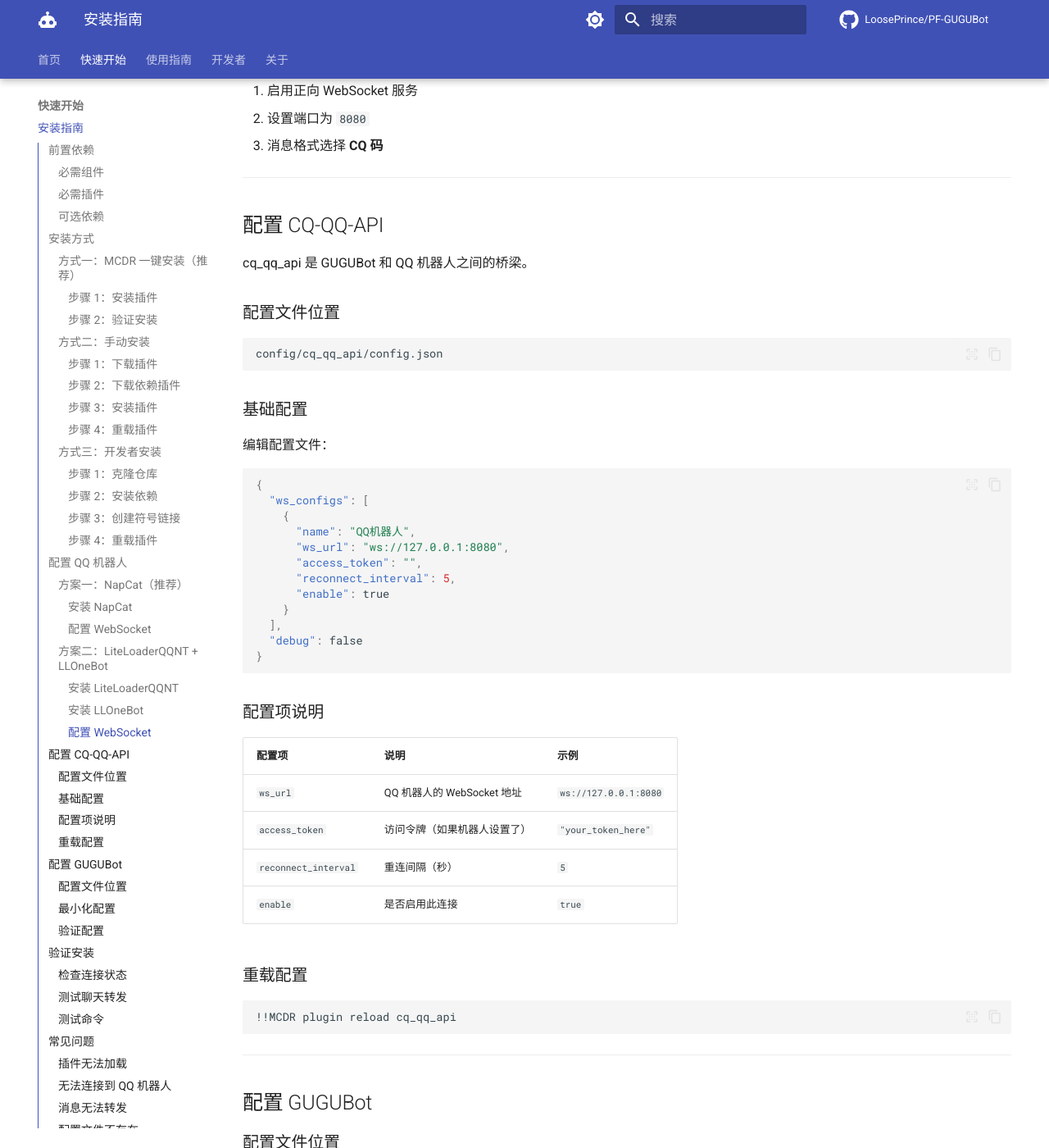
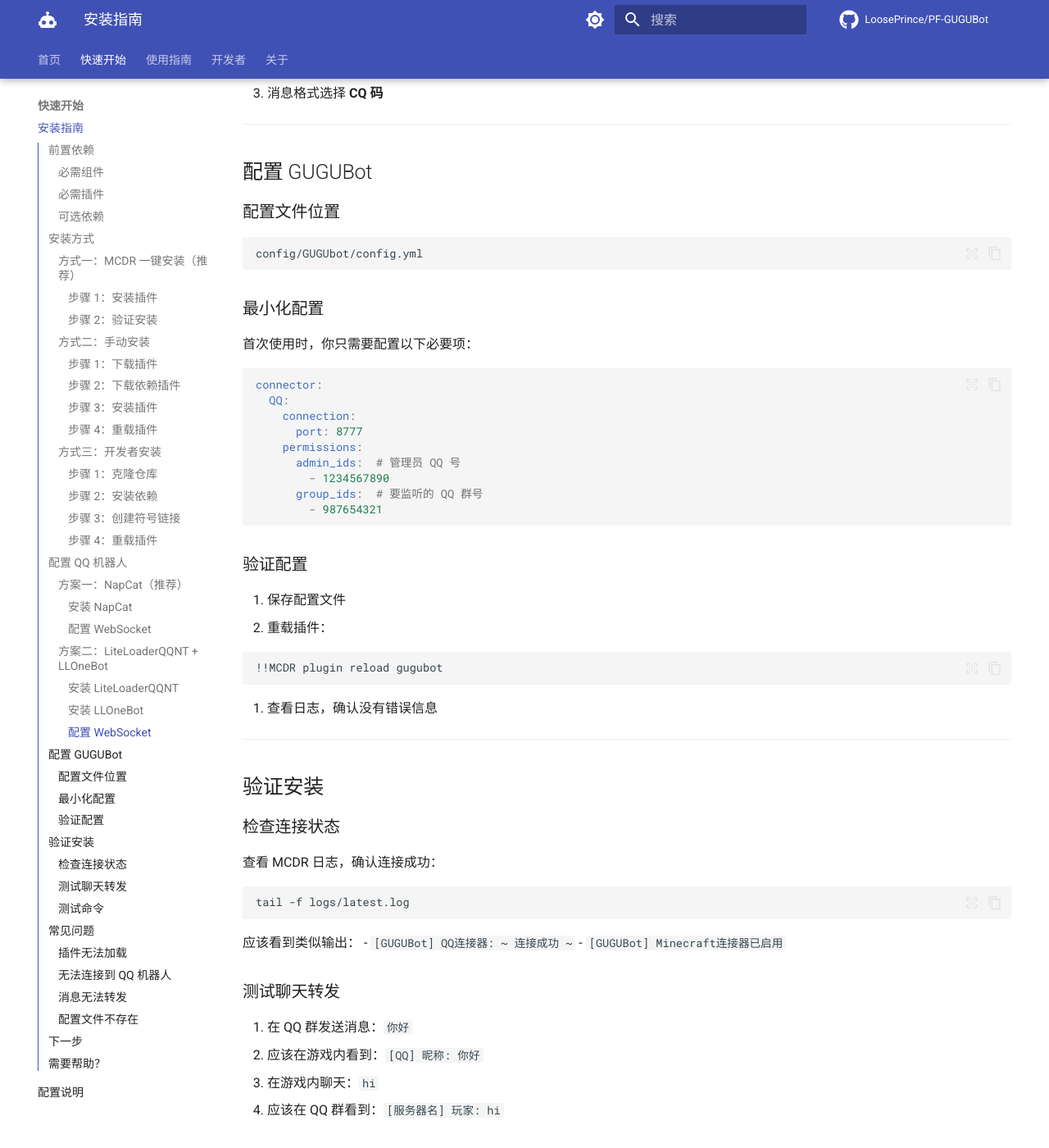
Before and after one commit to LoosePrince/PF-GUGUBot, an MkDocs documentation site: the page built from docs/installation.md, in a window 1280 px wide and 1400 px high, scrolled down 3964 px. Shown: the whole window at 82% size. Built offline with MkDocs 1.6.1 and Material for MkDocs 9.7.7, drawn with Linux system fonts in a browser that asks for light colours; comment, search, counter and statistics services are not loaded; the version menu is left out; some of the changed text lies outside the part shown.

Commit message:
[doc] Remove `cq_qq_api` content

````diff
--- a/docs/installation.md
+++ b/docs/installation.md
@@ -20,7 +20,6 @@
 
 | 插件 | 版本要求 | 说明 | 安装命令 |
 |------|---------|------|----------|
-| **cq_qq_api** | 最新版 | QQ 机器人接口插件 | `!!MCDR plugin install cq_qq_api` |
 | **whitelist_api** | ≥ 1.3.0 | 白名单 API 插件 | `!!MCDR plugin install whitelist_api` |
 | **mg_events** | ≥ 0.2.3 | 游戏事件监听插件 | `!!MCDR plugin install mg_events` |
 
@@ -58,7 +57,6 @@
 
 你应该能看到以下插件：
 - `gugubot`
-- `cq_qq_api`
 - `whitelist_api`
 - `mg_events`
 
@@ -76,7 +74,6 @@
 #### 步骤 2：下载依赖插件
 
 分别下载以下插件：
-- [cq_qq_api](https://github.com/LoosePrince/CQ-QQ-API/releases)
 - [whitelist_api](https://github.com/TISUnion/whitelist_api/releases)
 - [mg_events](https://github.com/AnzhiZhang/MCDReforgedPlugins/releases)
 
@@ -88,7 +85,6 @@
 MCDReforged/
 └── plugins/
     ├── gugubot-vX.X.X.mcdr
-    ├── cq_qq_api-vX.X.X.mcdr
     ├── whitelist_api-vX.X.X.mcdr
     └── mg_events-vX.X.X.mcdr
 ```
@@ -188,52 +184,6 @@
 
 ---
 
-## 配置 CQ-QQ-API
-
-cq_qq_api 是 GUGUBot 和 QQ 机器人之间的桥梁。
-
-### 配置文件位置
-
-```
-config/cq_qq_api/config.json
-```
-
-### 基础配置
-
-编辑配置文件：
-
-```json
-{
-  "ws_configs": [
-    {
-      "name": "QQ机器人",
-      "ws_url": "ws://127.0.0.1:8080",
-      "access_token": "",
-      "reconnect_interval": 5,
-      "enable": true
-    }
-  ],
-  "debug": false
-}
-```
-
-### 配置项说明
-
-| 配置项 | 说明 | 示例 |
-|--------|------|------|
-| `ws_url` | QQ 机器人的 WebSocket 地址 | `ws://127.0.0.1:8080` |
-| `access_token` | 访问令牌（如果机器人设置了） | `"your_token_here"` |
-| `reconnect_interval` | 重连间隔（秒） | `5` |
-| `enable` | 是否启用此连接 | `true` |
-
-### 重载配置
-
-```bash
-!!MCDR plugin reload cq_qq_api
-```
-
----
-
 ## 配置 GUGUBot
 
 ### 配置文件位置
@@ -250,7 +200,7 @@
 connector:
   QQ:
     connection:
-      port: 8777  # 与 cq_qq_api 的端口保持一致
+      port: 8777
     permissions:
       admin_ids:  # 管理员 QQ 号
         - 1234567890
@@ -327,7 +277,7 @@
 1. 确认 QQ 机器人已启动并登录
 2. 检查 WebSocket 端口是否正确
 3. 确认防火墙没有阻止连接
-4. 检查 cq_qq_api 的配置是否正确
+4. 检查 GUGUBot 的配置是否正确
 
 ### 消息无法转发
 
````
Also changed, not shown: docs/index.md (+0 -1 lines), docs/multi-server.md (+1 -1 lines), docs/troubleshooting.md (+2 -15 lines).
